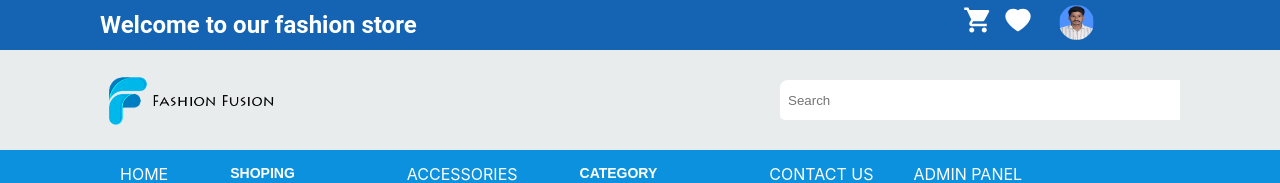
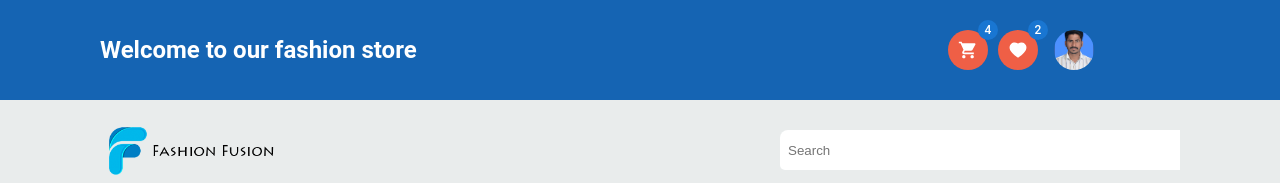
Before and after one commit to RavinderNyalakanti/fashion-fusion-app, a React (Create React App) app: page / in a window 1280 px wide. Shown: the top 183 px of the page. Built offline with nearby package versions, Linux system fonts and the light colour scheme.

Commit message:
new icon changes

```diff
--- a/src/components/Navbar/NavBar.css
+++ b/src/components/Navbar/NavBar.css
@@ -10,7 +10,7 @@
     flex-direction: row;
     justify-content: space-between;
     align-items: center;
-    height: 50px;
+    height: 100px;
     background-color: #1564b3;
 
   }
@@ -37,6 +37,13 @@
   }
   .website-logo-img{
       height: 60px;
+  }
+
+  /* shop icon */
+
+  .shop-icon{
+    height:20px;
+    width:20px;
   }
   .icon {
     color: #fff;
@@ -439,3 +446,20 @@
     display: flex;
   }
 }
+
+
+ /* Add a class for the open state */
+.dropdown-opened .menu {
+  display: block;
+}
+
+/* Hide the menu by default */
+.menu {
+  display: none;
+  /* Add other styling properties */
+}
+
+/* Apply the hover effect to the trigger button */
+.trigger-button:hover + .dropdown-opened .menu {
+  display: block;
+}
--- a/src/components/Navbar/index.js
+++ b/src/components/Navbar/index.js
@@ -1,33 +1,47 @@
 /* eslint-disable no-undef */
+
 import React, { useState, useRef, useEffect } from 'react';
 import { GiHamburgerMenu } from 'react-icons/gi';
-import { MdLocalGroceryStore } from 'react-icons/md';
+
+// import { MdLocalGroceryStore } from 'react-icons/md';
+// import { GiShoppingBag } from 'react-icons/gi';
+
 import { AiFillHeart } from 'react-icons/ai';
-import { GiShoppingBag } from 'react-icons/gi';
 import { AiOutlineClose } from 'react-icons/ai';
 import { AiOutlineSearch } from 'react-icons/ai';
 import { Link } from 'react-router-dom'
-import { TbSearch } from 'react-icons/tb';
+// import { TbSearch } from 'react-icons/tb';
+
 import LinkButton from '../LinkButton';
 import websiteLogo from '../../assets/images/collections/web-logo.png'
 import myLogo from '../../assets/images/collections/my-image.jpg'
-import Popup from 'reactjs-popup'
+// import Popup from 'reactjs-popup'
+
 import './NavBar.css';
-import Typography from '@mui/material/Typography';
-import Button from '@mui/material/Button';
-import Popper from '@mui/material/Popper';
-import PopupState, { bindToggle, bindPopper } from 'material-ui-popup-state';
-import Fade from '@mui/material/Fade';
-import Paper from '@mui/material/Paper';
-import AccountCircleIcon from '@mui/icons-material/AccountCircle';
-import LogoutIcon from '@mui/icons-material/Logout';
-import SettingsIcon from '@mui/icons-material/Settings';
+// import Typography from '@mui/material/Typography';
+// import Button from '@mui/material/Button';
+// import Popper from '@mui/material/Popper';
+// import PopupState, { bindToggle, bindPopper } from 'material-ui-popup-state';
+// import Fade from '@mui/material/Fade';
+// import Paper from '@mui/material/Paper';
+// import AccountCircleIcon from '@mui/icons-material/AccountCircle';
+// import LogoutIcon from '@mui/icons-material/Logout';
+// import SettingsIcon from '@mui/icons-material/Settings';
 
 import { Dropdown } from '@mui/base/Dropdown';
 import { Menu } from '@mui/base/Menu';
 import { MenuButton } from '@mui/base/MenuButton';
 import { MenuItem, menuItemClasses } from '@mui/base/MenuItem';
-import { styled } from '@mui/system';
+
+import Avatar from '@mui/material/Avatar';
+// import FolderIcon from '@mui/icons-material/Folder';
+import { fontSize, margin, styled } from '@mui/system';
+import Stack from '@mui/material/Stack';
+import ShoppingCartIcon from '@mui/icons-material/ShoppingCart';
+import Badge from '@mui/material/Badge';
+
+
+
 
 const blue = {
   100: '#DAECFF',
@@ -120,7 +134,6 @@ const TriggerButton = styled(MenuButton)(
   `,
 );
 
-
 function Navbar() {
   // const [isSidebarOpen, setIsSidebarOpen] = useState(false);
   const [activeButton, setActiveButton] = useState(null);
@@ -161,21 +174,39 @@ function Navbar() {
     };
   };
 
+
+
   return (
     <header className='main-container' >
       <div className='welcome-container'>
         <h1 className='heading'>Welcome to our fashion store</h1>
         <ul className='list-items'>
           <li>
-            <MdLocalGroceryStore className='icon' />
+            <Stack fontSize='10px' direction="row" spacing={2}>
+              <Badge style={{marginTop:'10px',fontSize:'7px'}} badgeContent={4} color="primary">
+              <Avatar style={{ backgroundColor: '#ef5f46' }}>
+                <ShoppingCartIcon style={{height:'20px',width:'20px'}} className='shop-icon' />
+              </Avatar>
+
+              </Badge>
+
+            </Stack>
           </li>
           <li>
-            <AiFillHeart className='icon' />
+          <Stack fontSize='10px' direction="row" spacing={2}>
+              <Badge style={{marginTop:'10px',fontSize:'5px'}} badgeContent={2} color="primary">
+              <Avatar style={{marginLeft:'10px', backgroundColor: '#ef5f46' }}>
+              <AiFillHeart style={{height:'20px',width:'20px'}} className='shop-icon' />
+              </Avatar>
+
+              </Badge>
+
+            </Stack>
           </li>
           <li>
             <Dropdown>
               <TriggerButton>
-                <img className='image-logo' alt='logo' src={myLogo} />
+                <Avatar alt="Remy Sharp" src={myLogo} />
               </TriggerButton>
               <Menu slots={{ listbox: StyledListbox }}>
                 <StyledMenuItem onClick={createHandleMenuClick('product')}>
```
Lines whose indentation alone changed are shown as unchanged.
